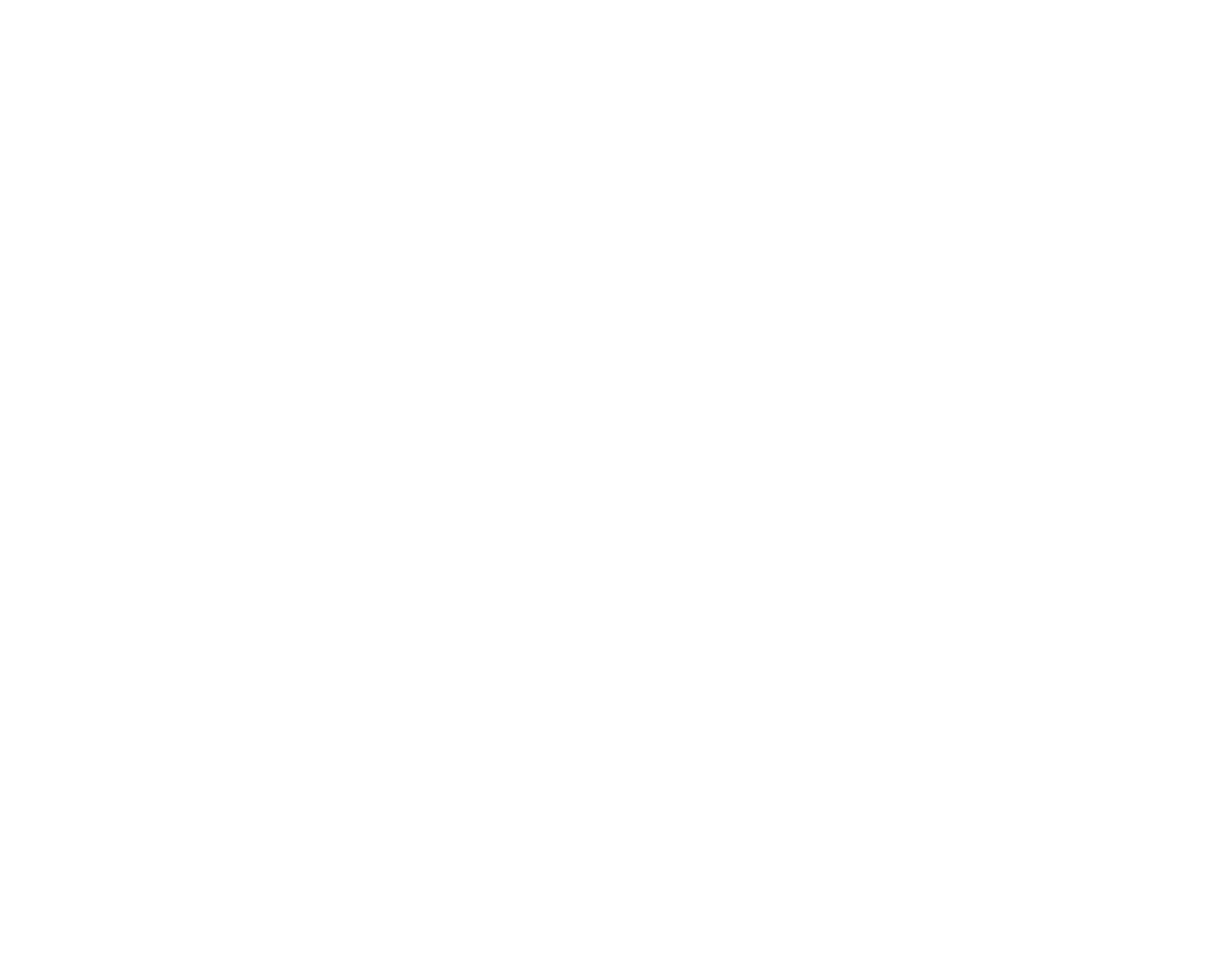
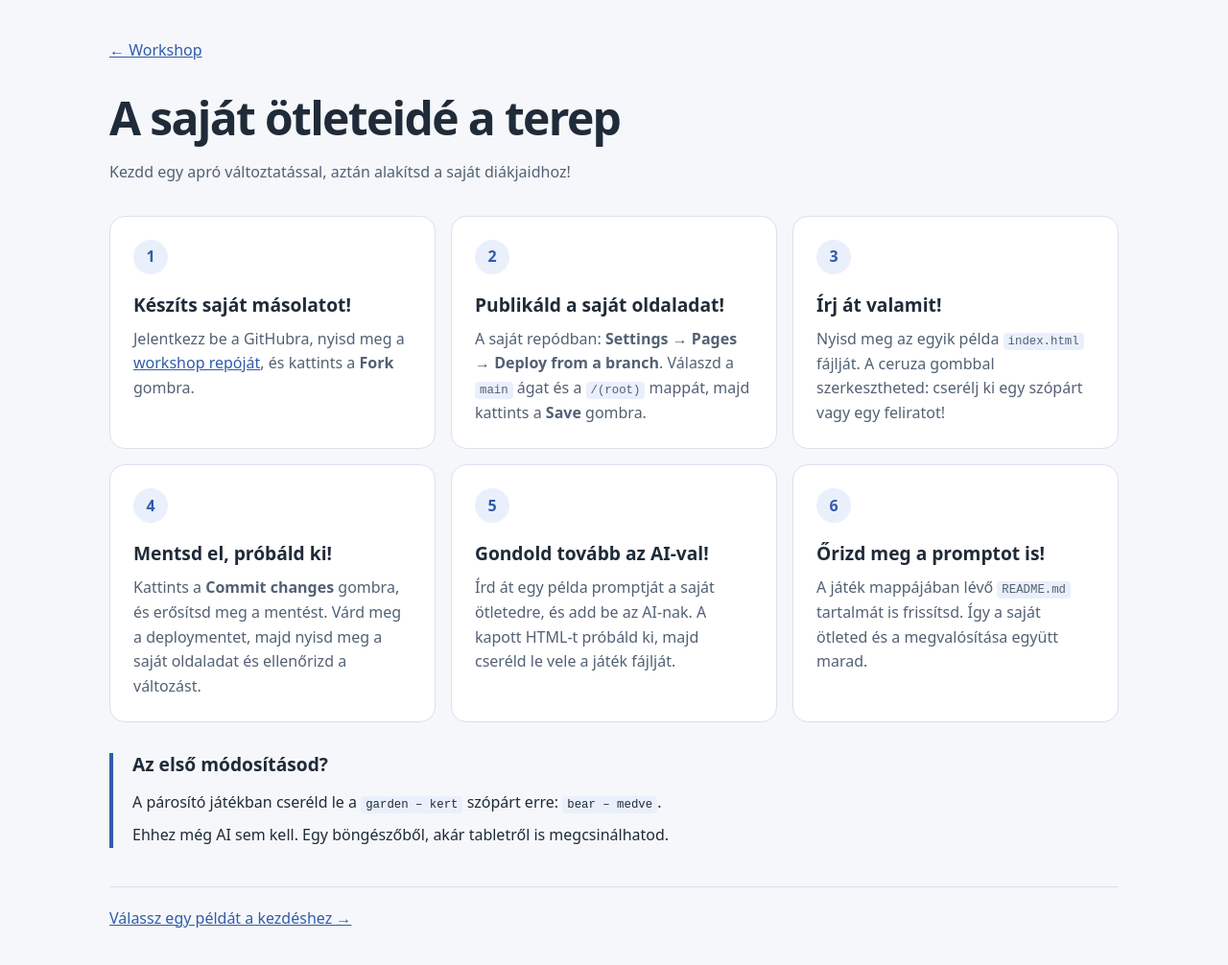
Before and after one commit to ezolmik/ai-taneszkoz-workshop, a plain HTML site: page sajat-otletek/index.html in a window 1280 px wide. Shown: the whole page at 96% size. Before the commit the page ends 800 px from the top, so only its background shows below. Drawn offline with Linux system fonts and the light colour scheme.

Commit message:
fix: own ideas

```diff
--- a/sajat-otletek/index.html
+++ b/sajat-otletek/index.html
@@ -0,0 +1,208 @@
+<!DOCTYPE html>
+<html lang="hu">
+<head>
+    <meta charset="utf-8">
+    <meta name="viewport" content="width=device-width, initial-scale=1">
+    <title>Saját ötletek</title>
+    <style>
+        :root {
+            color-scheme: light;
+            font-family: system-ui, sans-serif;
+            color: #202b39;
+            background: #f5f7fa;
+            line-height: 1.6;
+        }
+
+        * { box-sizing: border-box; }
+        body { margin: 0; }
+
+        main {
+            max-width: 1100px;
+            margin: auto;
+            padding: 40px 24px;
+        }
+
+        a { color: #315caa; }
+
+        a:focus-visible {
+            outline: 3px solid #315caa;
+            outline-offset: 5px;
+        }
+
+        h1, h2 { line-height: 1.2; }
+
+        h1 {
+            margin: 28px 0 16px;
+            font-size: clamp(2rem, 5vw, 3rem);
+            letter-spacing: -0.035em;
+        }
+
+        .intro { color: #526174; }
+
+        .steps {
+            display: grid;
+            grid-template-columns: repeat(3, minmax(0, 1fr));
+            gap: 16px;
+            margin: 32px 0;
+            padding: 0;
+            list-style: none;
+            counter-reset: steps;
+        }
+
+        .step {
+            min-width: 0;
+            padding: 24px;
+            background: white;
+            border: 1px solid #d9e1ec;
+            border-radius: 16px;
+            counter-increment: steps;
+        }
+
+        .step::before {
+            content: counter(steps);
+            display: grid;
+            place-items: center;
+            width: 36px;
+            height: 36px;
+            margin-bottom: 20px;
+            border-radius: 50%;
+            background: #eaf0fb;
+            color: #315caa;
+            font-weight: 750;
+        }
+
+        .step h2 {
+            margin: 0 0 12px;
+            font-size: 1.2rem;
+        }
+
+        .step p {
+            margin: 0;
+            color: #526174;
+        }
+
+        .tip {
+            margin: 32px 0;
+            padding-left: 20px;
+            border-left: 4px solid #315caa;
+        }
+
+        .tip h2 { font-size: 1.2rem; }
+        .tip p { margin: 8px 0; }
+
+        code {
+            padding: 2px 5px;
+            border-radius: 4px;
+            background: #eaf0fb;
+            font-size: 0.95em;
+            overflow-wrap: anywhere;
+        }
+
+        footer {
+            margin-top: 40px;
+            padding-top: 20px;
+            border-top: 1px solid #d9e1ec;
+        }
+
+        @media (max-width: 850px) {
+            .steps {
+                grid-template-columns: repeat(2, minmax(0, 1fr));
+            }
+        }
+
+        @media (max-width: 560px) {
+            main { padding: 28px 20px; }
+
+            .steps {
+                grid-template-columns: 1fr;
+            }
+        }
+    </style>
+</head>
+<body>
+    <main>
+        <header>
+            <a href="../index.html">← Workshop</a>
+            <h1>A saját ötleteidé a terep</h1>
+            <p class="intro">
+                Kezdd egy apró változtatással, aztán alakítsd a saját diákjaidhoz!
+            </p>
+        </header>
+
+        <ol class="steps">
+            <li class="step">
+                <h2>Készíts saját másolatot!</h2>
+                <p>
+                    Jelentkezz be a GitHubra, nyisd meg a
+                    <a href="https://github.com/ezolmik/ai-taneszkoz-workshop">workshop repóját</a>,
+                    és kattints a <strong>Fork</strong> gombra.
+                </p>
+            </li>
+
+            <li class="step">
+                <h2>Publikáld a saját oldaladat!</h2>
+                <p>
+                    A saját repódban:
+                    <strong>Settings → Pages → Deploy from a branch</strong>.
+                    Válaszd a <code>main</code> ágat és a <code>/(root)</code>
+                    mappát, majd kattints a <strong>Save</strong> gombra.
+                </p>
+            </li>
+
+            <li class="step">
+                <h2>Írj át valamit!</h2>
+                <p>
+                    Nyisd meg az egyik példa <code>index.html</code> fájlját.
+                    A ceruza gombbal szerkesztheted:
+                    cserélj ki egy szópárt vagy egy feliratot!
+                </p>
+            </li>
+
+            <li class="step">
+                <h2>Mentsd el, próbáld ki!</h2>
+                <p>
+                    Kattints a <strong>Commit changes</strong> gombra,
+                    és erősítsd meg a mentést.
+                    Várd meg a deploymentet, majd nyisd meg
+                    a saját oldaladat és ellenőrizd a változást.
+                </p>
+            </li>
+
+            <li class="step">
+                <h2>Gondold tovább az AI-val!</h2>
+                <p>
+                    Írd át egy példa promptját a saját ötletedre,
+                    és add be az AI-nak. A kapott HTML-t próbáld ki,
+                    majd cseréld le vele a játék fájlját.
+                </p>
+            </li>
+
+            <li class="step">
+                <h2>Őrizd meg a promptot is!</h2>
+                <p>
+                    A játék mappájában lévő <code>README.md</code>
+                    tartalmát is frissítsd.
+                    Így a saját ötleted és a megvalósítása együtt marad.
+                </p>
+            </li>
+        </ol>
+
+        <section class="tip" aria-labelledby="elso-lepes">
+            <h2 id="elso-lepes">Az első módosításod?</h2>
+            <p>
+                A párosító játékban cseréld le a
+                <code>garden – kert</code> szópárt erre:
+                <code>bear – medve</code>.
+            </p>
+            <p>
+                Ehhez még AI sem kell. Egy böngészőből, akár tabletről is
+                megcsinálhatod.
+            </p>
+        </section>
+
+        <footer>
+            <a href="../peldak/index.html">Válassz egy példát a kezdéshez →</a>
+        </footer>
+    </main>
+</body>
+</html>
```
Also changed, not shown: index.html (+1 -1 lines).
